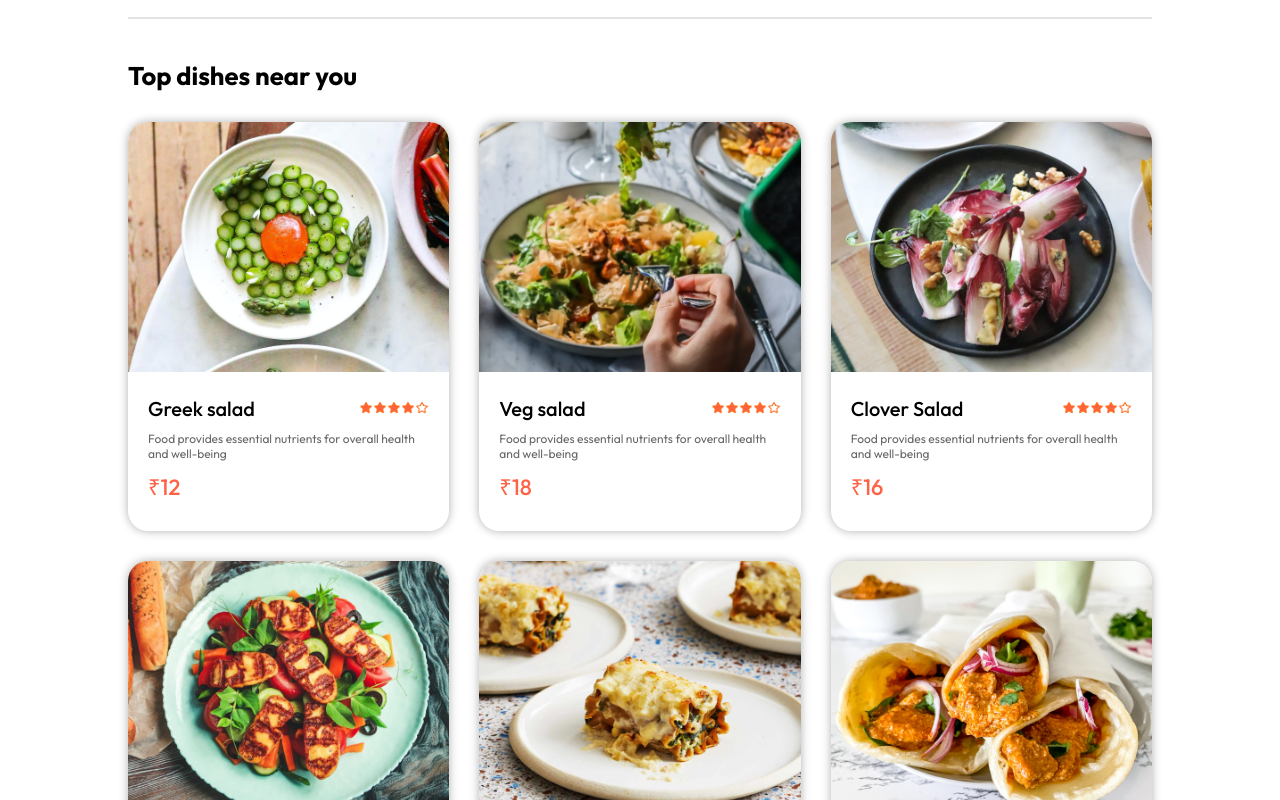
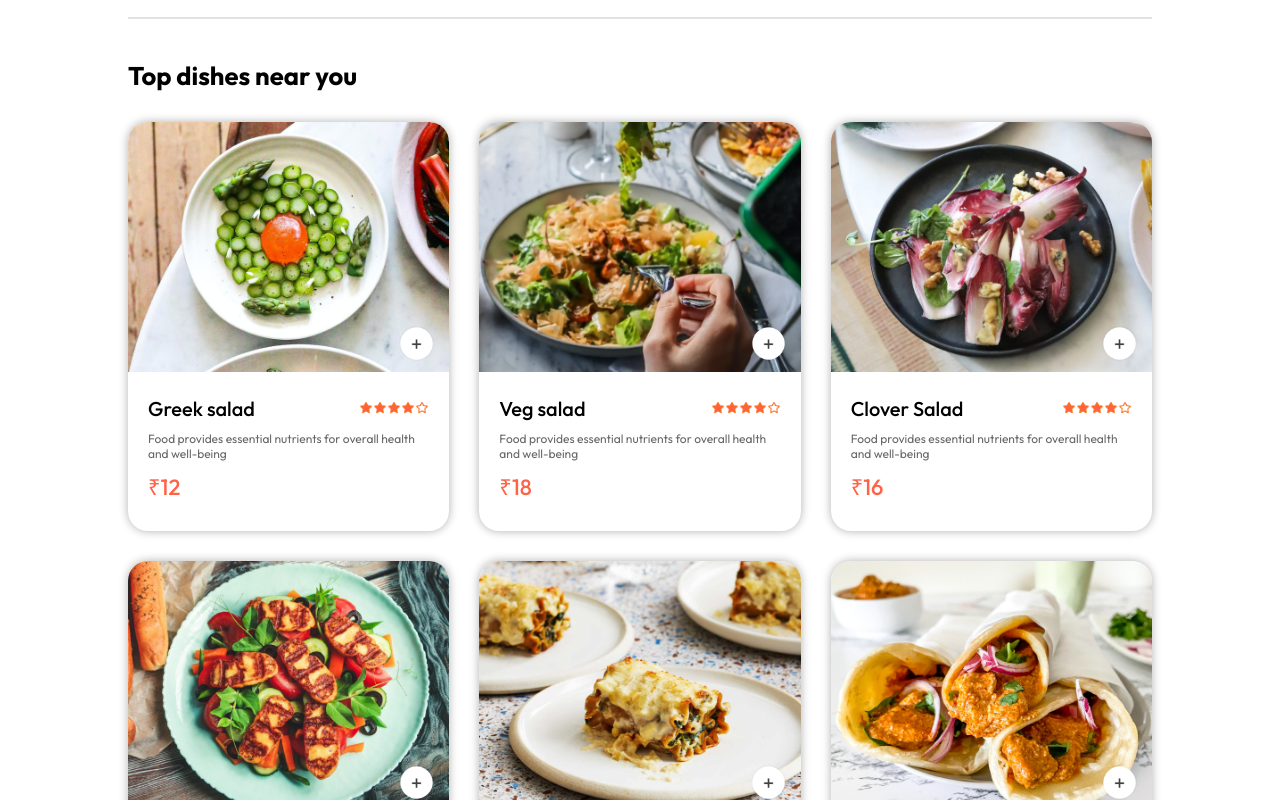
Before and after one commit to veddsavla/Palate, a React (Vite) app in the folder frontend/: page / in a window 1280 px wide. Shown: the part 960-1760 px from the top of the page. Built offline with nearby package versions, Linux system fonts and the light colour scheme.

Commit message:
addToCart+FilteringMenu

```diff
--- a/frontend/src/App.jsx
+++ b/frontend/src/App.jsx
@@ -4,9 +4,11 @@ import { Route, Routes } from "react-router-dom";
 import Home from "./pages/Home/Home";
 import Cart from "./pages/Cart/Cart";
 import PlaceOrder from "./pages/PlaceOrder/PlaceOrder";
+import Footer from "./components/Footer/Footer";
 
 const App = () => {
   return (
+    <>
       <div className="app">
         <Navbar />
         <Routes>
@@ -15,6 +17,8 @@ const App = () => {
           <Route path="/order" element={<PlaceOrder />} />
         </Routes>
       </div>
+      <Footer />
+    </>
   );
 };
 
--- a/frontend/src/components/FoodDisplay/FoodDisplay.jsx
+++ b/frontend/src/components/FoodDisplay/FoodDisplay.jsx
@@ -11,11 +11,17 @@ const FoodDisplay = ({ category }) => {
       <h2>Top dishes near you</h2>
       <div className="food-display-list">
         {food_list.map((item, index) => {
+          {
+            console.log(category, item.category);
+          }
+          if ((category === "All" || category === item.category)) {
             return (
               <FoodItem
                 key={index}
                 id={item._id}
-              name={typeof item.name === "string" ? item.name : "Unknown Name"}
+                name={
+                  typeof item.name === "string" ? item.name : "Unknown Name"
+                }
                 price={typeof item.price === "number" ? item.price : "N/A"}
                 description={
                   typeof item.description === "string"
@@ -25,6 +31,7 @@ const FoodDisplay = ({ category }) => {
                 image={item.image}
               />
             );
+          }
         })}
       </div>
     </div>
--- a/frontend/src/components/FoodItem/FoodItem.css
+++ b/frontend/src/components/FoodItem/FoodItem.css
@@ -43,3 +43,32 @@
   font-weight: 500;
   margin: 10px 0px;
 }
+
+.food-item-img-container {
+  position: relative;
+}
+
+.food-item-img-container .add {
+  width: 35px;
+  position: absolute;
+  bottom: 15px;
+  right: 15px;
+  cursor: pointer;
+  border-radius: 50%;
+}
+
+.food-item-counter {
+  position: absolute;
+  bottom: 15px;
+  right: 15px;
+  display: flex;
+  align-items: center;
+  gap: 10px;
+  padding: 6px;
+  border-radius: 50px;
+  background-color: white;
+}
+
+.food-item-counter img {
+  width: 30px;
+}
--- a/frontend/src/components/FoodItem/FoodItem.jsx
+++ b/frontend/src/components/FoodItem/FoodItem.jsx
@@ -1,8 +1,11 @@
-import React from "react";
+import React, { useContext } from "react";
 import "./FoodItem.css";
 import { assets } from "../../assets/assets";
+import { StoreContext } from "../../context/StoreContext";
 
 const FoodItem = ({ id, name, price, description, image }) => {
+  const { cartItems, addToCart, removeFromCart } = useContext(StoreContext);
+
   return (
     <div className="food-item">
       <div className="food-item-img-container">
@@ -11,6 +14,29 @@ const FoodItem = ({ id, name, price, description, image }) => {
           src={image || "/path/to/default-image.png"}
           alt={name || "Unnamed Dish"}
         />
+
+        {!cartItems[id] ? (
+          <img
+            className="add"
+            onClick={() => addToCart(id)}
+            src={assets.add_icon_white}
+            alt="Add to Cart"
+          />
+        ) : (
+          <div className="food-item-counter">
+            <img
+              onClick={() => removeFromCart(id)}
+              src={assets.remove_icon_red}
+              alt="Remove from Cart"
+            />
+            <p>{cartItems[id]}</p>
+            <img
+              onClick={() => addToCart(id)}
+              src={assets.add_icon_green}
+              alt="Increase Quantity"
+            />
+          </div>
+        )}
       </div>
       <div className="food-item-info">
         <div className="food-item-rating">
--- /dev/null
+++ b/frontend/src/components/Footer/Footer.jsx
@@ -0,0 +1,11 @@
+import React from 'react'
+
+const Footer = () => {
+  return (
+    <div>
+
+    </div>
+  )
+}
+
+export default Footer
--- a/frontend/src/context/StoreContext.jsx
+++ b/frontend/src/context/StoreContext.jsx
@@ -1,10 +1,39 @@
-import { createContext } from "react";
+import React, { useEffect, useState, createContext } from "react";
 import { food_list } from "../assets/assets";
 
 export const StoreContext = createContext(null);
 
 const StoreContextProvider = (props) => {
-  const contextValue = { food_list };
+  const [cartItems, setCartItems] = useState({});
+
+  const addToCart = (itemId) => {
+    setCartItems((prev) => ({
+      ...prev,
+      [itemId]: (prev[itemId] || 0) + 1,
+    }));
+  };
+
+  const removeFromCart = (itemId) => {
+    setCartItems((prev) => {
+      if (!prev[itemId] || prev[itemId] === 1) {
+        const { [itemId]: _, ...rest } = prev;
+        return rest;
+      }
+      return { ...prev, [itemId]: prev[itemId] - 1 };
+    });
+  };
+
+  useEffect(() => {
+    console.log(cartItems);
+  }, [cartItems]);
+
+  const contextValue = {
+    food_list,
+    cartItems,
+    setCartItems,
+    addToCart,
+    removeFromCart,
+  };
 
   return (
     <StoreContext.Provider value={contextValue}>
```
Lines whose indentation alone changed are shown as unchanged.
